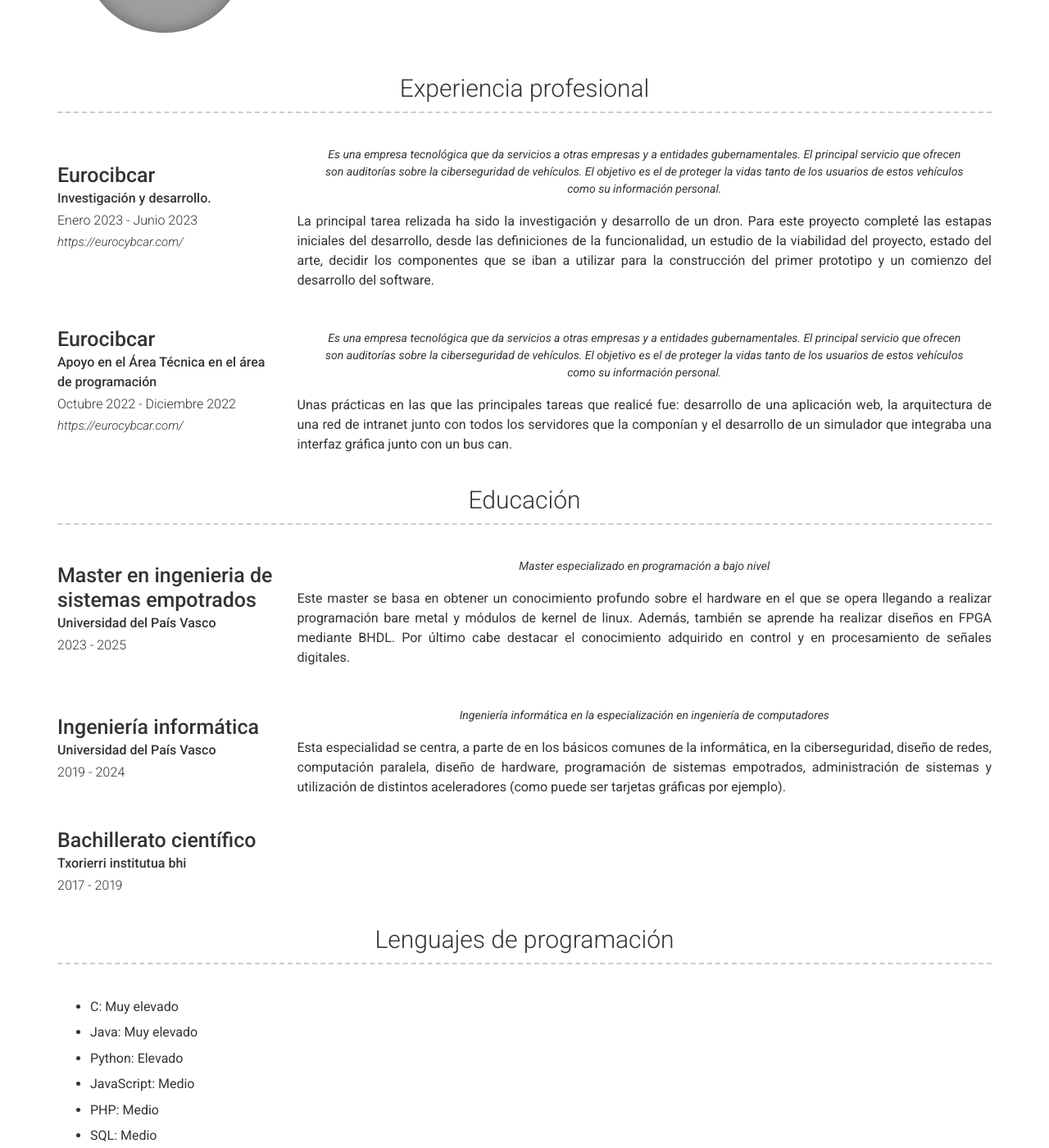
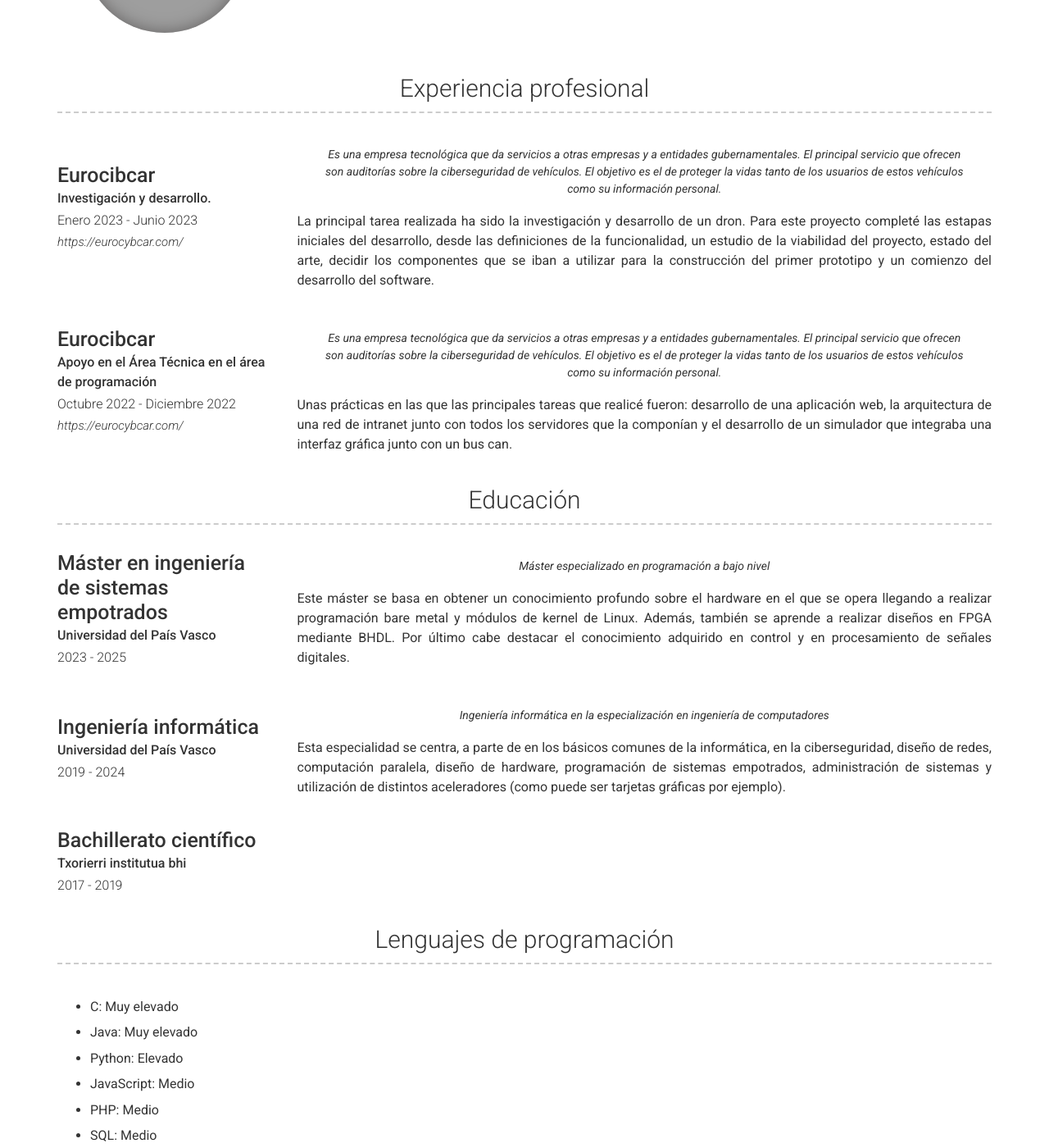
Before and after one commit to AimarUrteaga/curr-culum-vitae, a Jekyll site: the page built from index.md, in a window 1280 px wide and 1400 px high, scrolled down 439 px. Shown: the whole window at 82% size. Built offline with Jekyll 4.4.1, drawn with Linux system fonts in a browser that asks for light colours; nearby versions of some CDN libraries; some of the changed text lies outside the part shown; grey boxes are pictures that could not be loaded.

Commit message:
Chat gpt resuelto creo

```diff
--- a/_config.yml
+++ b/_config.yml
@@ -86,7 +86,7 @@ content:
         quote: >
           Es una empresa tecnológica que da servicios a otras empresas y a entidades gubernamentales. El principal servicio que ofrecen son auditorías sobre la ciberseguridad de vehículos. El objetivo es el de proteger la vidas tanto de los usuarios de estos vehículos como su información personal.
         description: | # this will include new lines to allow paragraphs
-          La principal tarea relizada ha sido la investigación y desarrollo de un dron. Para este proyecto completé las estapas iniciales del desarrollo, desde las definiciones de la funcionalidad, un estudio de la viabilidad del proyecto, estado del arte, decidir los componentes que se iban a utilizar para la construcción del primer prototipo y un comienzo del desarrollo del software.
+          La principal tarea realizada ha sido la investigación y desarrollo de un dron. Para este proyecto completé las estapas iniciales del desarrollo, desde las definiciones de la funcionalidad, un estudio de la viabilidad del proyecto, estado del arte, decidir los componentes que se iban a utilizar para la construcción del primer prototipo y un comienzo del desarrollo del software.
 
       - layout: left
         title: Eurocibcar
@@ -96,19 +96,19 @@ content:
         quote: >
           Es una empresa tecnológica que da servicios a otras empresas y a entidades gubernamentales. El principal servicio que ofrecen son auditorías sobre la ciberseguridad de vehículos. El objetivo es el de proteger la vidas tanto de los usuarios de estos vehículos como su información personal.
         description: | # this will include new lines to allow paragraphs
-          Unas prácticas en las que las principales tareas que realicé fue: desarrollo de una aplicación web, la arquitectura de una red de intranet junto con todos los servidores que la componían y el desarrollo de un simulador que integraba una interfaz gráfica junto con un bus can.
+          Unas prácticas en las que las principales tareas que realicé fueron: desarrollo de una aplicación web, la arquitectura de una red de intranet junto con todos los servidores que la componían y el desarrollo de un simulador que integraba una interfaz gráfica junto con un bus can.
 
   - title: Educación
     layout: list
     content:
       - layout: top-left
-        title: Master en ingenieria de sistemas empotrados
+        title: Máster en ingeniería de sistemas empotrados
         sub_title: Universidad del País Vasco
         caption: 2023 - 2025
         quote: >
-          Master especializado en programación a bajo nivel
+          Máster especializado en programación a bajo nivel
         description:
-          Este master se basa en obtener un conocimiento profundo sobre el hardware en el que se opera llegando a realizar programación bare metal y módulos de kernel de linux. Además, también se aprende ha realizar diseños en FPGA mediante BHDL. Por último cabe destacar el conocimiento adquirido en control y en procesamiento de señales digitales.
+          Este máster se basa en obtener un conocimiento profundo sobre el hardware en el que se opera llegando a realizar programación bare metal y módulos de kernel de Linux. Además, también se aprende a realizar diseños en FPGA mediante BHDL. Por último cabe destacar el conocimiento adquirido en control y en procesamiento de señales digitales.
 
       - layout: top-left
         title: Ingeniería informática
@@ -150,7 +150,7 @@ content:
 
       - Euskera: Nativo
 
-      - Ingles: Medio
+      - Inglés: Medio
 
   - title: Certificaciones y permisos
     layout: text
@@ -161,12 +161,12 @@ content:
 
       - Operador drone (A2): Dispongo de la autorización para operar drones de hasta 4Kg en zonas pobladas a una distancia de seguridad del tránsito de personas.
 
-      - Operador drone (A3): Dispongo de la autorización para operar drones de hasta 25Kg a distancias minimas de 150m de cualquier persona o zona residencial, comercial, industriales y recreativa.
+      - Operador drone (A3): Dispongo de la autorización para operar drones de hasta 25Kg a distancias mínimas de 150m de cualquier persona o zona residencial, comercial, industriales y recreativa.
 
   - title: Un poquito más sobre mí
     layout: text
     content: | # this will include new lines to allow paragraphs
-      Soy una persona que disfruta trabajando en equipo. Presento una actitud cordial y respetuosa tanto en la vida personal como en el trabajo por lo que me gusta participar en equipo y tanto recibir ayuda como ayudar a mis compañeros. Soy una persona disléxica, por lo cual leo de manera mas lenta que la media. También, disgráfico esto implica que mi letra es poco clara de entender y disortográfico por lo que cometo faltas ortográficas. Aun así mi comprensión lectora es excelente (por encima de la media) y nunca he tenido ningún problema al respecto. Soy una persona curiosa y apasionada por la informatica y la ciencia lo que me hace esforzarme y disfrutar por aprender nuevas cosas en este ámbito.
+      Soy una persona que disfruta trabajando en equipo. Presento una actitud cordial y respetuosa tanto en la vida personal como en el trabajo por lo que me gusta participar en equipo y tanto recibir ayuda como ayudar a mis compañeros. Soy una persona disléxica, por lo cual leo de manera más lenta que la media. También, disgráfico, esto implica que mi letra es poco clara de entender y disortográfico, por lo que cometo faltas ortográficas. Aun así mi comprensión lectora es excelente (por encima de la media) y nunca he tenido ningún problema al respecto. Soy una persona curiosa y apasionada por la informática y la ciencia lo que me hace esforzarme y disfrutar por aprender nuevas cosas en este ámbito.
 # Footer
 footer_show_references: false
 # references_title: References on request (Override references text)
```
